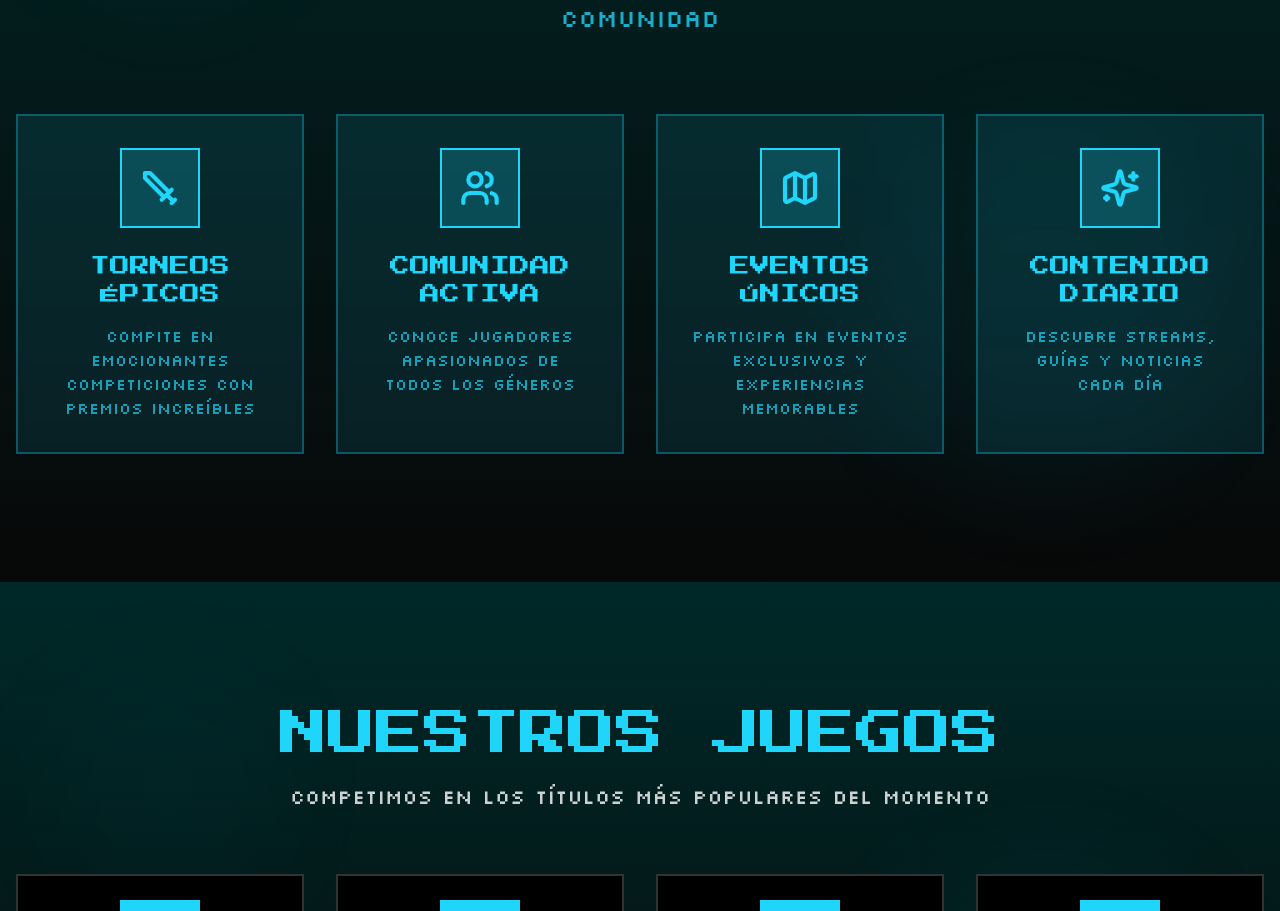
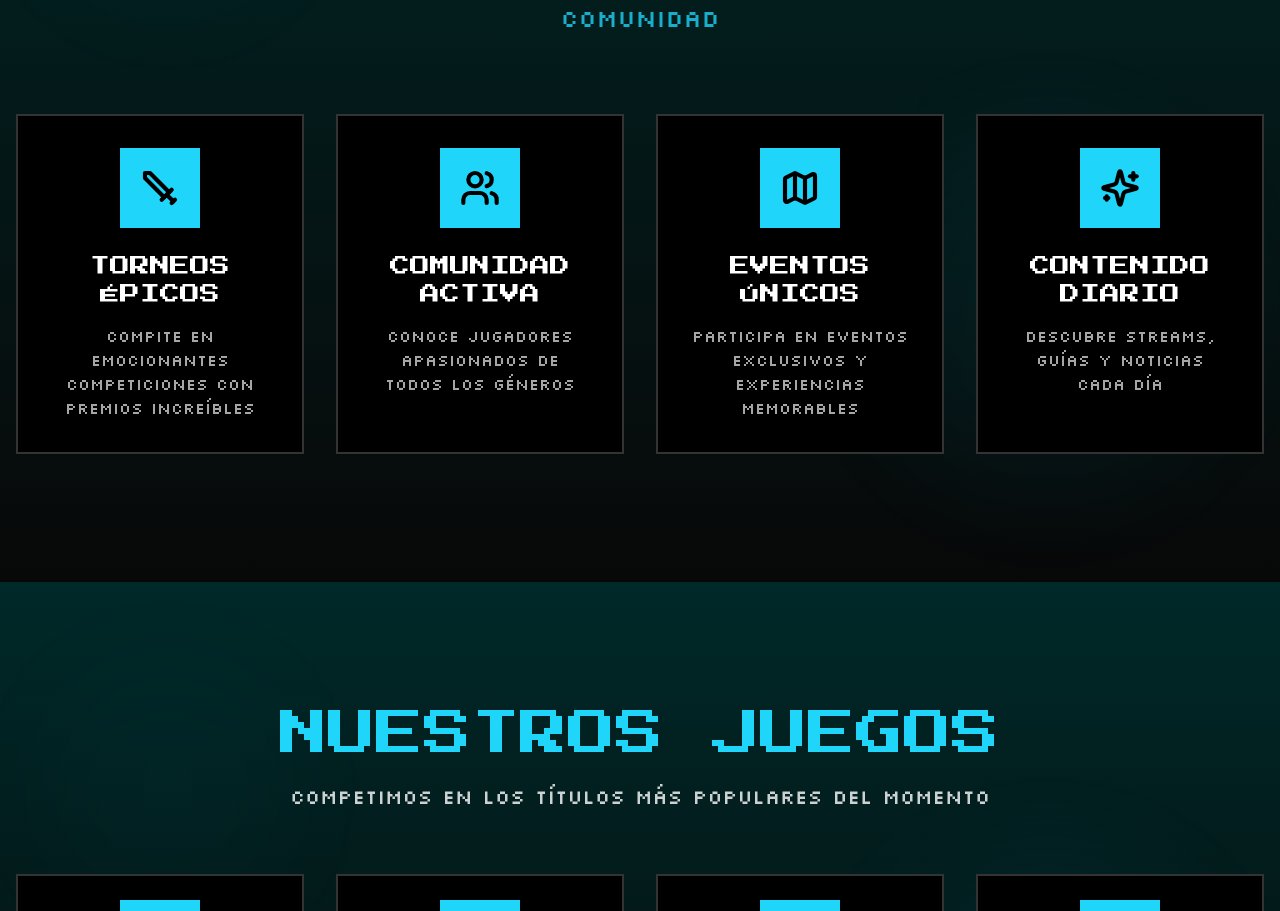
Before and after one commit to thegoatoliver21-lab/eastward-sparkle-52992, a React (Vite) app: page / in a window 1280 px wide. Shown: the part 1126-2037 px from the top of the page. Built offline with nearby package versions, Linux system fonts and the light colour scheme; the HTML template or start-up script is replaced by a standard one.

Commit message:
Fix card colors

```diff
--- a/src/components/AboutUs.tsx
+++ b/src/components/AboutUs.tsx
@@ -46,18 +46,18 @@ export const AboutUs = () => {
           {features.map((feature, index) => (
             <div
               key={index}
-              className="group relative bg-primary/10 backdrop-blur-sm border-2 border-primary/30 p-8 text-center hover:border-primary hover:scale-105 transition-all duration-300 hover:shadow-[0_0_30px_hsl(var(--primary))]"
+              className="group relative bg-background border-2 border-border p-8 text-center hover:border-primary hover:scale-105 transition-all duration-300"
               style={{ animationDelay: `${index * 0.1}s` }}
             >
               <div className="mb-6 flex justify-center">
-                <div className="w-20 h-20 bg-primary/20 flex items-center justify-center border-2 border-primary group-hover:bg-primary/30 transition-colors">
-                  <feature.icon className="w-10 h-10 text-primary" strokeWidth={2.5} />
+                <div className="w-20 h-20 bg-primary flex items-center justify-center group-hover:rotate-6 transition-transform">
+                  <feature.icon className="w-10 h-10 text-primary-foreground" strokeWidth={2.5} />
                 </div>
               </div>
-              <h3 className="font-pixel text-lg md:text-xl text-primary mb-4">
+              <h3 className="font-pixel text-lg md:text-xl mb-4">
                 {feature.title}
               </h3>
-              <p className="font-game text-sm md:text-base text-primary/70">
+              <p className="font-game text-sm md:text-base text-muted-foreground">
                 {feature.description}
               </p>
             </div>
```
